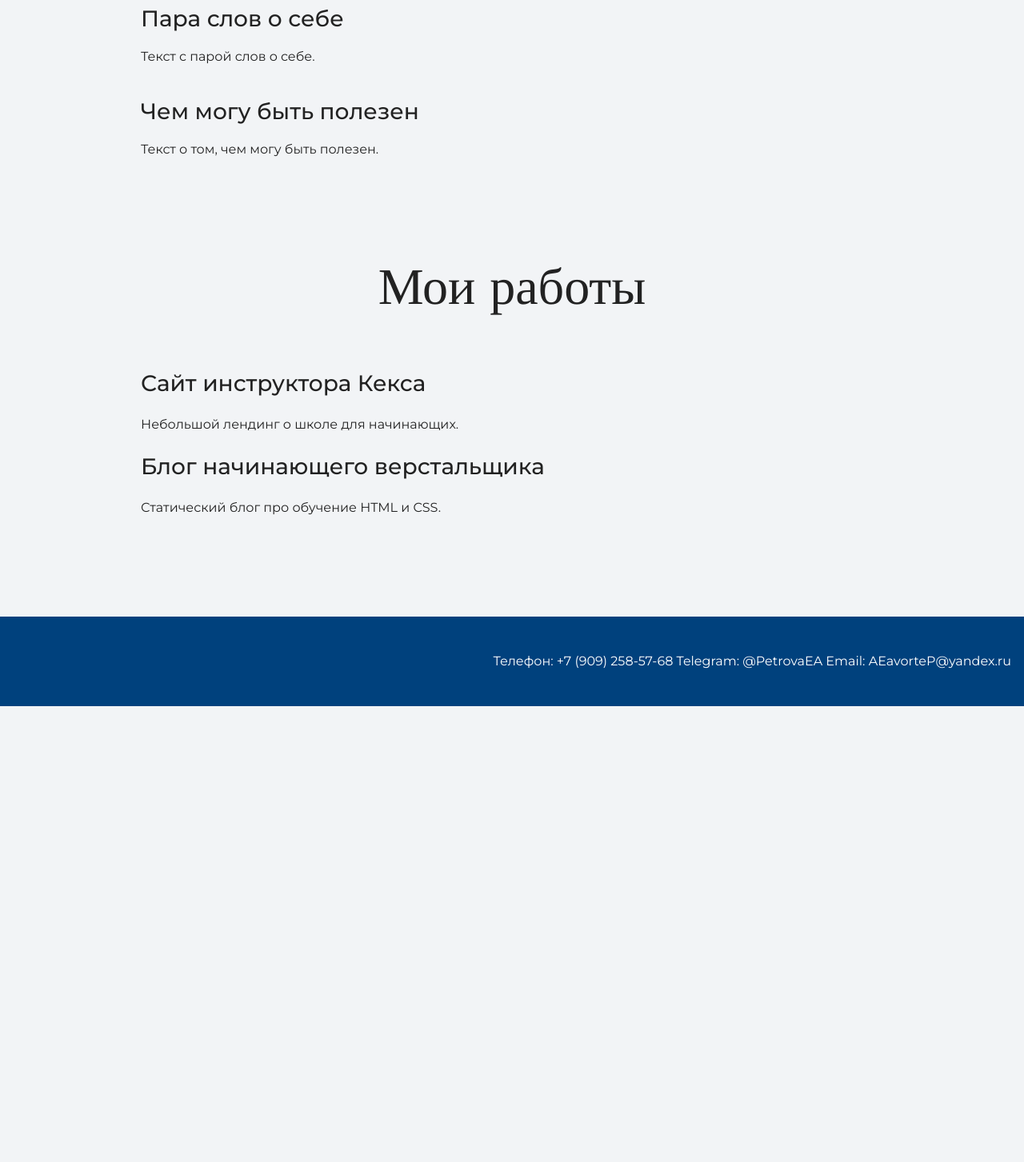
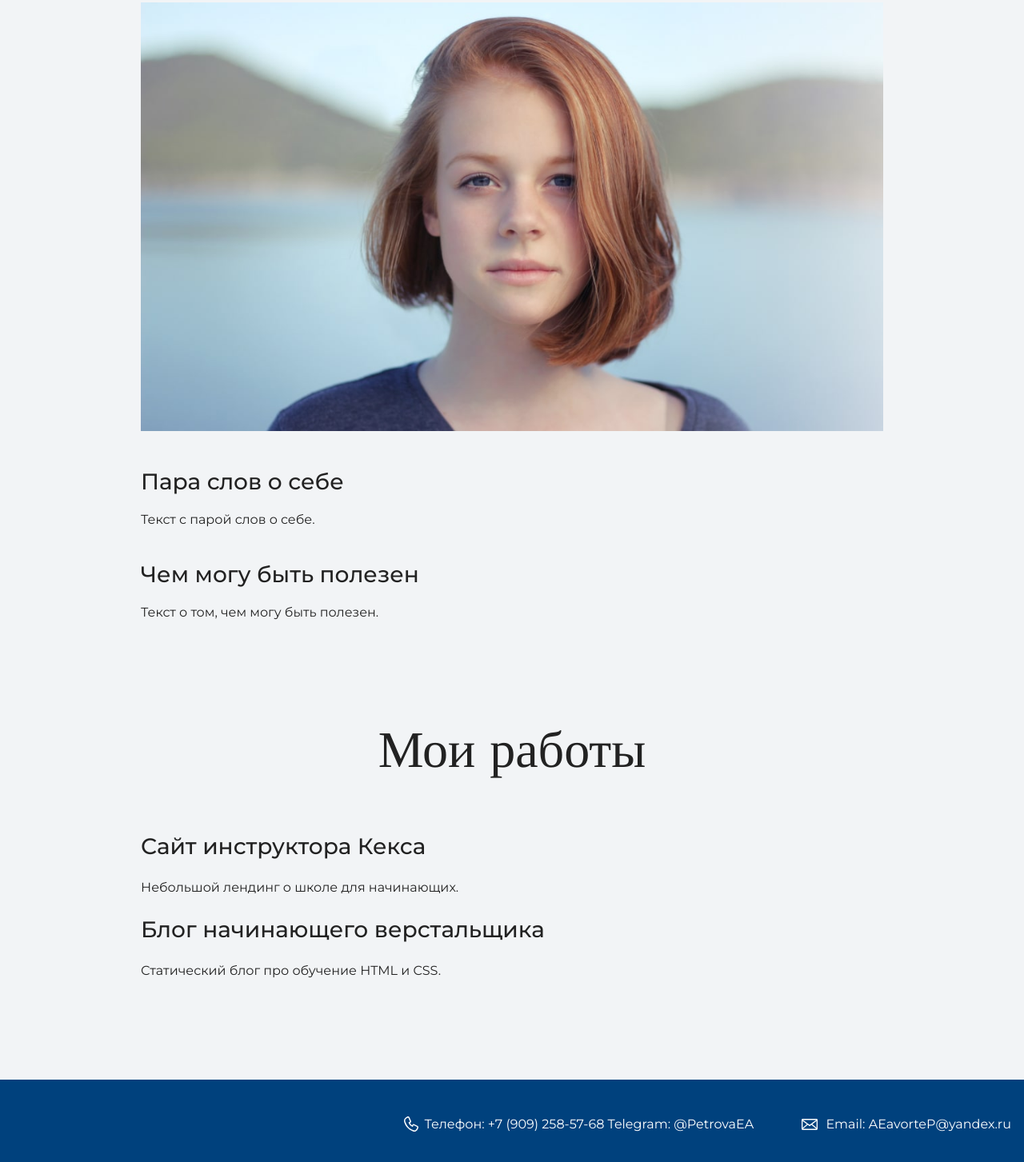
Before and after one commit to PetrovaEA/TESTportfolio, a plain HTML site: page index.html in a window 1280 px wide. Shown: the part 1169-2622 px from the top of the page at 80% size. Before the commit the page ends 2052 px from the top, so only its background shows below. Drawn offline with nearby package versions, Linux system fonts and the light colour scheme.

Commit message:
Ссылки контакты + фото

```diff
--- a/index.html
+++ b/index.html
@@ -10,9 +10,9 @@
   <body>
     <header class="page-header">
 	<div class="container">
-      Телефон: +7 (909) 258-57-68
+      <a href="tel:+79092585768" class="header-phone">Телефон: +7 (909) 258-57-68</a>
 	  Telegram: @PetrovaEA
-	  Email: AEavorteP@yandex.ru
+	  <a href="mailto:AEavorteP@yandex.ru" class="header-email">Email: AEavorteP@yandex.ru</a>
 	</div>
     </header>
 <div class="container">
@@ -24,6 +24,9 @@
 
     <section class="intro">
       <h2 class="subheading">Давайте познакомимся</h2>
+	    <figure class="user-image">
+  <img src="files/user.jpg" width="928" height="536" alt="Фотография Петровой ЕА">
+</figure>
       <h3>Пара слов о себе</h3>
       <p>Текст с парой слов о себе.</p>
       <h3>Чем могу быть полезен</h3>
@@ -44,9 +47,9 @@
 
     <footer class="page-footer">
 	<div class="container">
-      Телефон: +7 (909) 258-57-68
+      <a href="tel:+79092585768" class="footer-phone">Телефон: +7 (909) 258-57-68</a>
 	  Telegram: @PetrovaEA
-	  Email: AEavorteP@yandex.ru
+	  <a href="mailto:AEavorteP@yandex.ru" class="footer-email">Email: AEavorteP@yandex.ru</a>
 	 </div>
     </footer>
   </body>
```
